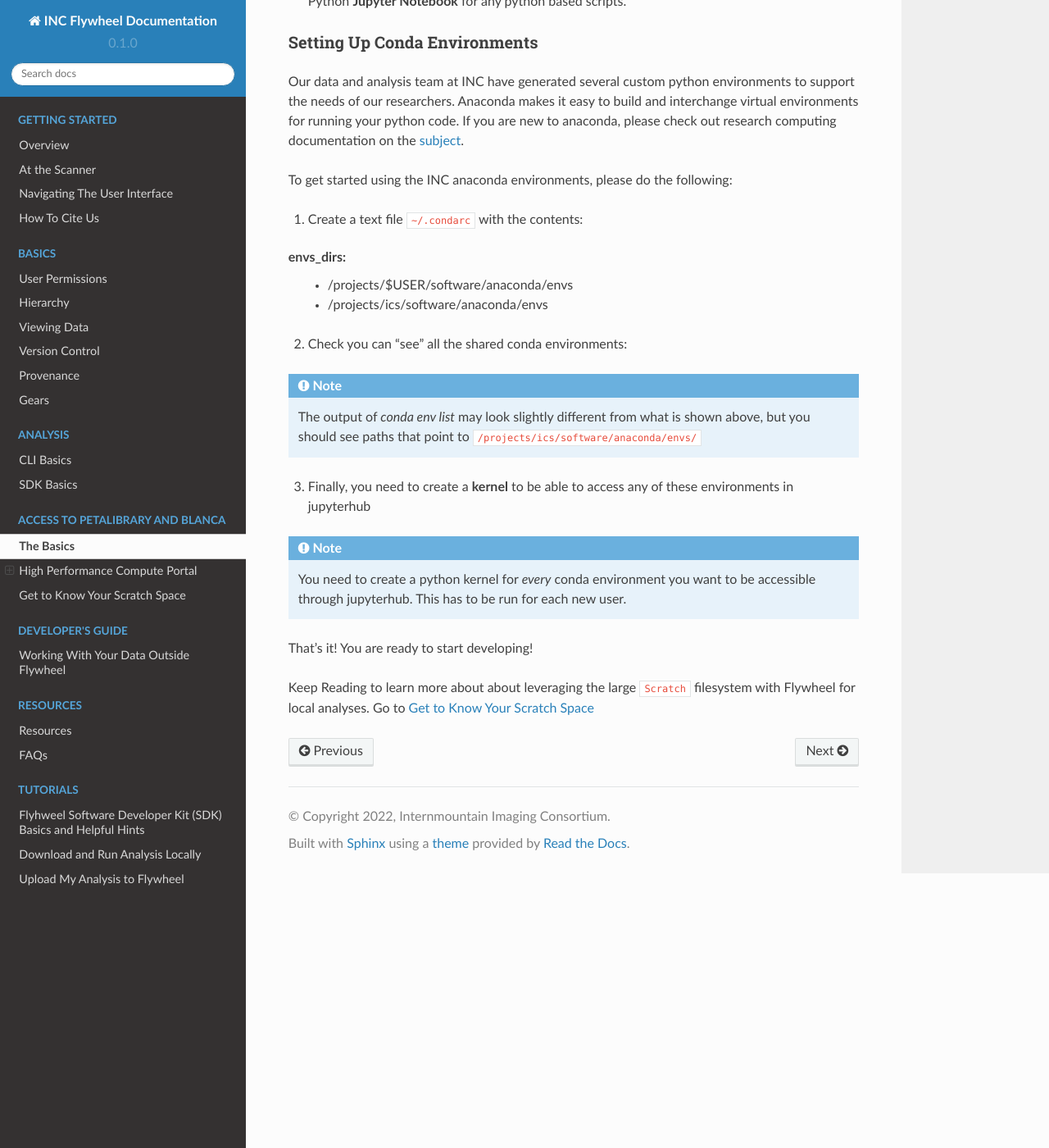
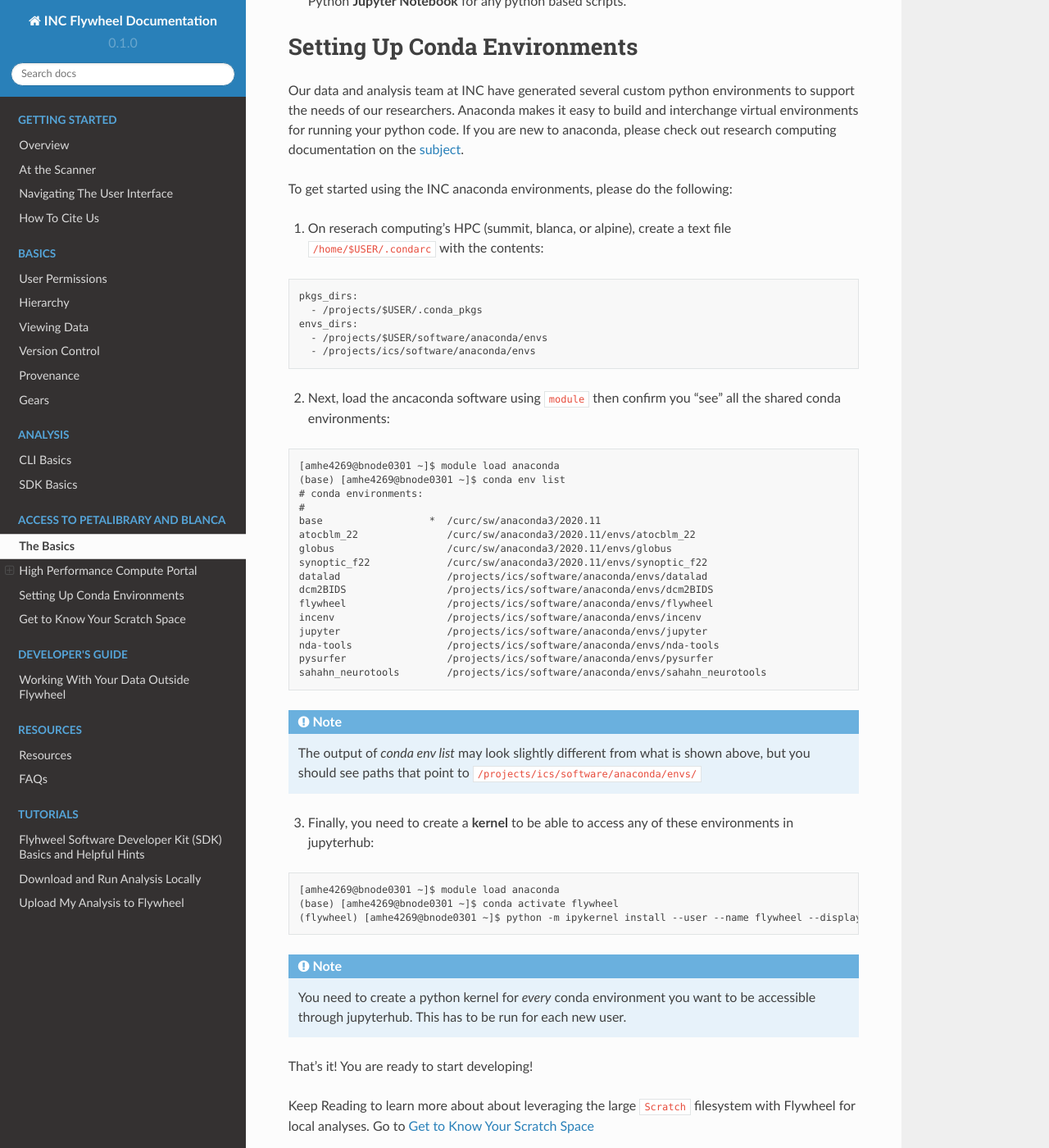
Before and after one commit to intermountainneuroimaging/inc_documentation, a Sphinx documentation site: the page built from docs/source/pl_and_blanca_basics.rst, in a window 1280 px wide and 1400 px high, scrolled down 4745 px. Shown: the whole window at 82% size. Built offline with Sphinx 7.4.7 and the Read the Docs theme 2.0.0, drawn with Linux system fonts in a browser that asks for light colours.

Commit message:
minor formatting updates

```diff
--- a/docs/source/index.rst
+++ b/docs/source/index.rst
@@ -55,7 +55,7 @@
    FAQs.rst
 
 .. toctree::
-   :maxdepth: 2
+   :maxdepth: 1
    :caption: Tutorials
 
    notebooks/sdk-basics.ipynb
--- a/docs/source/pl_and_blanca_basics.rst
+++ b/docs/source/pl_and_blanca_basics.rst
@@ -115,23 +115,25 @@
 3. You can use the **Terminal** feature to run any shell scripts, as well as the Python **Console** and Python **Jupyter Notebook** for any python based scripts.
 
 Setting Up Conda Environments
-++++++++++++++++++++++++++++++
+================================
 Our data and analysis team at INC have generated several custom python environments to support the needs of our researchers. Anaconda makes it easy to build and interchange virtual environments for running your python code. If you are new to anaconda, please check out research computing documentation on the `subject <https://curc.readthedocs.io/en/latest/software/python.html>`_.
 
 To get started using the INC anaconda environments, please do the following:
 
-1. Create a text file :code:`~/.condarc` with the contents:
+1. On reserach computing's HPC (summit, blanca, or alpine), create a text file :code:`/home/$USER/.condarc` with the contents:
 
 .. code-block::
+
     pkgs_dirs:
-  - /projects/$USER/.conda_pkgs
-envs_dirs:
-  - /projects/$USER/software/anaconda/envs
-  - /projects/ics/software/anaconda/envs
+      - /projects/$USER/.conda_pkgs
+    envs_dirs:
+      - /projects/$USER/software/anaconda/envs
+      - /projects/ics/software/anaconda/envs
 
-2. Check you can "see" all the shared conda environments:
+2. Next, load the ancaconda software using :code:`module` then confirm you  "see" all the shared conda environments:
 
 .. code-block::
+
     [amhe4269@bnode0301 ~]$ module load anaconda
     (base) [amhe4269@bnode0301 ~]$ conda env list
     # conda environments:
@@ -152,9 +154,10 @@
 .. note::
     The output of `conda env list` may look slightly different from what is shown above, but you should see paths that point to :code:`/projects/ics/software/anaconda/envs/`
 
-3. Finally, you need to create a **kernel** to be able to access any of these environments in jupyterhub
+3. Finally, you need to create a **kernel** to be able to access any of these environments in jupyterhub:
 
 .. code-block::
+
     [amhe4269@bnode0301 ~]$ module load anaconda
     (base) [amhe4269@bnode0301 ~]$ conda activate flywheel
     (flywheel) [amhe4269@bnode0301 ~]$ python -m ipykernel install --user --name flywheel --display-name flywheel
```
Also changed, not shown: docs/source/notebooks/download-and-run-locally.ipynb, docs/source/notebooks/sdk-basics.ipynb, docs/source/notebooks/upload-my-analysis.ipynb.
